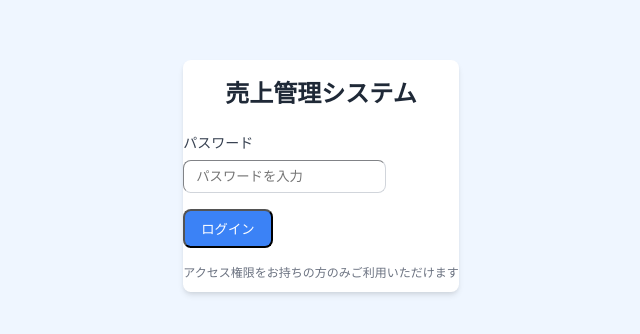
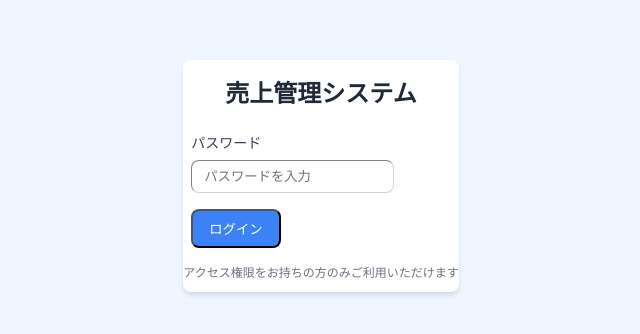
Before and after one commit to Ren-chongit/ranran_sales, a React (Vite) app: page / in a window 1280 px wide. Shown: the part 224-558 px from the top of the page, without its empty margins (319-959 px from the left). Built offline with nearby package versions, Linux system fonts and the light colour scheme; what chartjs-plugin-zoom would draw is missing.

Commit message:
Set login card width to 300px

```diff
--- a/src/App.tsx
+++ b/src/App.tsx
@@ -586,7 +586,7 @@ function App() {
     <SimpleAuth>
       <div className="min-h-screen bg-blue-50 pb-16">
         <div className="container mx-auto px-4 py-8">
-        <h1 className="text-4xl font-bold text-blue-900 mb-6">売上管理ダッシュボード</h1>
+        <h1 className="text-3xl font-bold text-blue-900 mb-6">売上管理ダッシュボード</h1>
 
         {salesData && (
           <div className="bg-white p-6 rounded-lg shadow-md mb-6">
--- a/src/components/SimpleAuth.tsx
+++ b/src/components/SimpleAuth.tsx
@@ -40,20 +40,20 @@ const SimpleAuth: React.FC<SimpleAuthProps> = ({ children }) => {
   if (!isAuthenticated) {
     return (
       <div className="min-h-screen bg-blue-50 flex items-center justify-center">
-        <div className="bg-white p-8 rounded-lg shadow-md max-w-md w-full mx-4">
+        <div className="bg-white p-8 rounded-lg shadow-md max-w-sm w-full mx-4">
           <h1 className="text-2xl font-bold text-gray-800 mb-6 text-center">
             売上管理システム
           </h1>
           <form onSubmit={handleLogin}>
             <div className="mb-4">
-              <label className="block text-gray-700 text-sm font-medium mb-2">
+              <label className="block text-gray-700 text-sm font-medium mb-2 ml-2">
                 パスワード
               </label>
               <input
                 type="password"
                 value={password}
                 onChange={(e) => setPassword(e.target.value)}
-                className="w-full px-3 py-2 border border-gray-300 rounded-lg focus:outline-none focus:ring-2 focus:ring-blue-500"
+                className="w-full px-3 py-2 border border-gray-300 rounded-lg focus:outline-none focus:ring-2 focus:ring-blue-500 ml-2"
                 placeholder="パスワードを入力"
                 required
               />
@@ -63,7 +63,7 @@ const SimpleAuth: React.FC<SimpleAuthProps> = ({ children }) => {
             )}
             <button
               type="submit"
-              className="w-full bg-blue-500 text-white py-2 px-4 rounded-lg hover:bg-blue-600 transition-colors"
+              className="w-full bg-blue-500 text-white py-2 px-4 rounded-lg hover:bg-blue-600 transition-colors ml-2"
             >
               ログイン
             </button>
--- a/src/index.css
+++ b/src/index.css
@@ -45,6 +45,11 @@ body {
 
 .text-center {
   text-align: center;
+}
+
+.text-3xl {
+  font-size: 1.875rem;
+  line-height: 2.25rem;
 }
 
 .text-4xl {
@@ -497,3 +502,15 @@ body {
     align-items: center;
   }
 }
+
+.ml-2 {
+  margin-left: 0.5rem;
+}
+
+.max-w-lg {
+  max-width: 32rem;
+}
+
+.max-w-sm {
+  max-width: 300px;
+}
```
